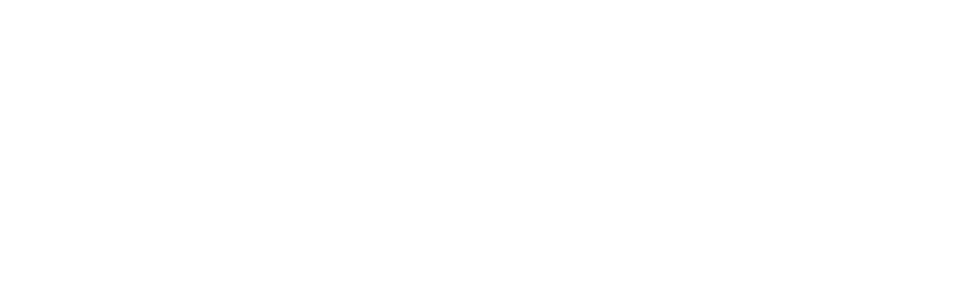
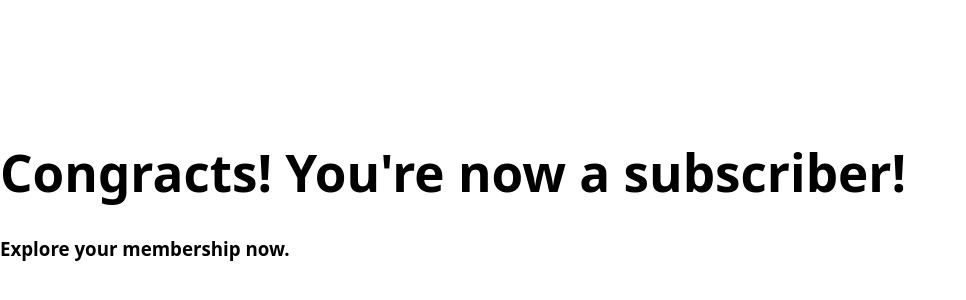
Before and after one commit to alimohammadpour/gamehouse, a React (Vite) app: page /congrats in a window 1280 px wide. Before the commit this address had no page. Shown: the part 204-504 px from the top of the page, without its empty margins (0-966 px from the left). Built offline with nearby package versions, Linux system fonts and the light colour scheme.

Commit message:
Adds congrats component

```diff
--- a/src/App.tsx
+++ b/src/App.tsx
@@ -2,6 +2,7 @@
 import { AccountConnect } from './features/user/AccountConnect';
 import { EmailVerification } from './features/user/EmailVerification';
 import { PlanSelection } from './features/user/PlanSelection';
+import { SubscriptionCongrats } from './components/SubscriptionCongrats';
 
 function App() {
   return (
@@ -10,6 +11,7 @@
         <Route path="/" element={<AccountConnect />} />
         <Route path="/verify" element={<EmailVerification />} />
         <Route path="/plans" element={<PlanSelection />} />
+        <Route path="/congrats" element={<SubscriptionCongrats />} />
       </Routes>
     </BrowserRouter>
   );
--- /dev/null
+++ b/src/components/SubscriptionCongrats.tsx
@@ -0,0 +1,10 @@
+import React, { type JSX } from 'react';
+
+export const SubscriptionCongrats = (): JSX.Element => {
+  return (
+    <div>
+      <h1>Congracts! You're now a subscriber!</h1>
+      <h3>Explore your membership now.</h3>
+    </div>
+  );
+};
```
